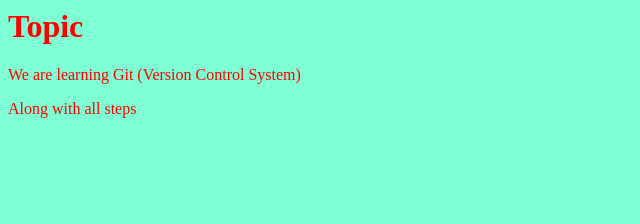
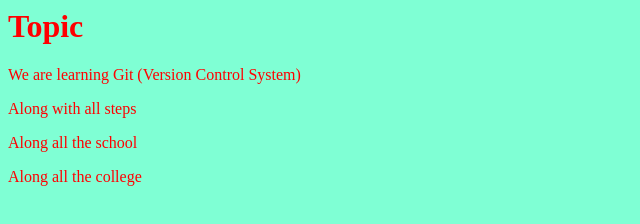
Before and after one commit to anusminhaj/learninggit, a plain HTML site: page index.html in a window 1280 px wide. Shown: the whole page, without its empty margins (0-640 px from the left). Drawn offline with Linux system fonts and the light colour scheme.

Commit message:
Final check application deploy

```diff
--- a/index.html
+++ b/index.html
@@ -2,6 +2,8 @@
     <h1>Topic</h1>
     <p>We are learning Git (Version Control System)</p>
     <p>Along with all steps</p>
+    <p>Along all the school</p>
+    <p>Along all the college</p>
 </body>
 </html>
 <link rel="stylesheet" href="style.css">
```
